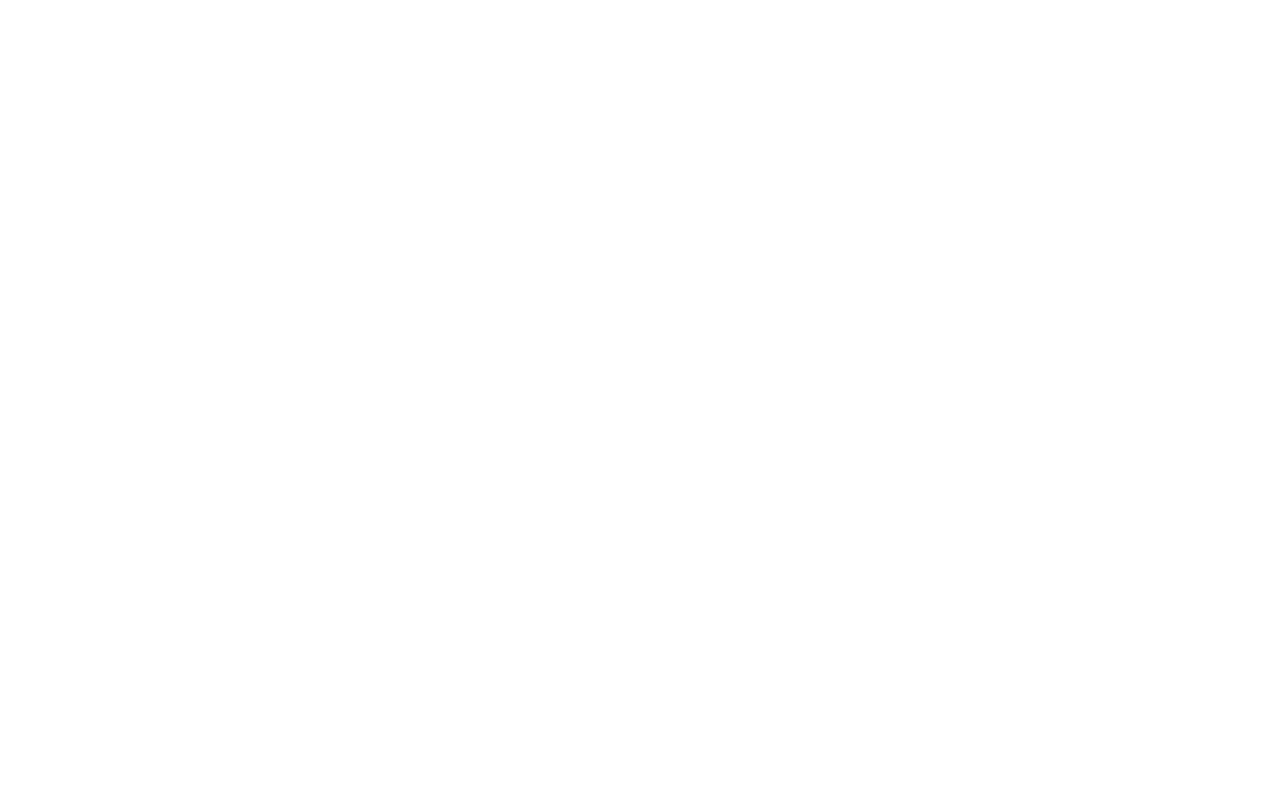
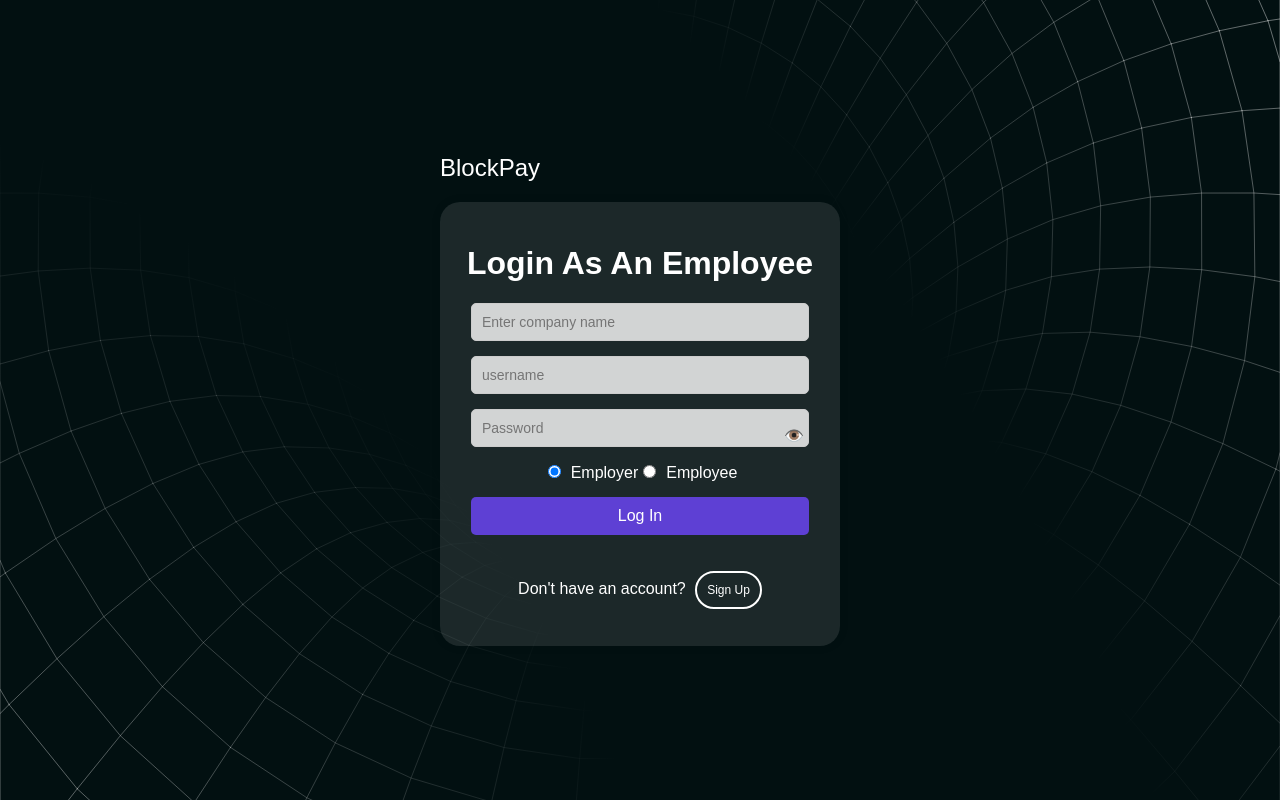
Before and after one commit to sarthakbansal7/BlockPay, a React (Create React App) app in the folder Front-End/: page /login in a window 1280 px wide. Before the commit this address had no page. Built offline with nearby package versions, Linux system fonts and the light colour scheme.

Commit message:
register, login integrate

```diff
--- a/Front-End/package.json
+++ b/Front-End/package.json
@@ -5,6 +5,7 @@
   "keywords": [],
   "main": "src/index.tsx",
   "dependencies": {
+    "axios": "^1.7.2",
     "highcharts": "^11.4.6",
     "highcharts-react-official": "^3.2.1",
     "react": "^18.0.0",
--- a/Front-End/src/App.js
+++ b/Front-End/src/App.js
@@ -11,6 +11,8 @@ import FAQsSection from "./components/FAQsSection";
 import Footer from "./components/Footer";
 import { Routes, Route } from "react-router-dom";
 import HrDashboard from "./hr_onboard";
+import Login from "./login";
+import Register from "./RegisterCompany";
 
 const App = () => {
   return (
@@ -33,6 +35,8 @@ const App = () => {
           }
         />
         <Route path="/dashboard" element={<HrDashboard />} />
+        <Route path="/login" element={<Login />} />
+        <Route path="/register" element={<Register />} />
       </Routes>
     </div>
   );
--- a/Front-End/src/RegisterCompany.js
+++ b/Front-End/src/RegisterCompany.js
@@ -1,9 +1,28 @@
 import React, { useState } from "react";
 import myVector from "./Vector.svg";
+import { useNavigate } from "react-router-dom";
+import axios from "axios";
+import domain from "./domain";
 
 const RegisterCompany = () => {
+  const [formValues, setFormValues] = useState({
+    companyName: "",
+    username: "",
+    password: "",
+    confirmPassword: "",
+  });
+
+  const handleInputChange = (event) => {
+    const { name, value } = event.target;
+    setFormValues({
+      ...formValues,
+      [name]: value,
+    });
+  };
+
   const [passwordVisible, setPasswordVisible] = useState(false);
   const [confirmPasswordVisible, setConfirmPasswordVisible] = useState(false);
+  const navigate = useNavigate();
 
   const togglePasswordVisibility = () => {
     setPasswordVisible(!passwordVisible);
@@ -11,6 +30,26 @@ const RegisterCompany = () => {
 
   const toggleConfirmPasswordVisibility = () => {
     setConfirmPasswordVisible(!confirmPasswordVisible);
+  };
+
+  const handleSubmit = async (event) => {
+    event.preventDefault();
+    console.log("Form Values: ", formValues);
+    // Here you can handle the form submission, such as sending the data to an API
+    const url = `${domain}/register`;
+    const res = await axios.post(url, {
+      companyName: formValues.companyName,
+      username: formValues.username,
+      password: formValues.password,
+    });
+    console.log(res);
+    const data = res.data;
+
+    if (data.status === "success") {
+      navigate("/login");
+    } else {
+      console.log("Register error");
+    }
   };
 
   return (
@@ -164,28 +203,33 @@ const RegisterCompany = () => {
         </div>
         <div className="register-container">
           <h1>Register Your Company</h1>
-          <form className="register-form">
+          <form className="register-form" onSubmit={handleSubmit}>
             <input
               type="text"
               className="form-input"
               placeholder="Enter company name"
               name="companyName"
+              value={formValues.companyName}
+              onChange={handleInputChange}
               required
             />
             <input
               type="text"
               className="form-input"
               placeholder="username"
-              name="companyName"
+              name="username"
+              value={formValues.username}
+              onChange={handleInputChange}
               required
             />
-
             <div className="password-container">
               <input
                 type={passwordVisible ? "text" : "password"}
                 className="form-input"
                 placeholder="Password"
                 name="password"
+                value={formValues.password}
+                onChange={handleInputChange}
                 required
               />
               <span
@@ -201,6 +245,8 @@ const RegisterCompany = () => {
                 className="form-input"
                 placeholder="Re-password"
                 name="confirmPassword"
+                value={formValues.confirmPassword}
+                onChange={handleInputChange}
                 required
               />
               <span
@@ -213,11 +259,16 @@ const RegisterCompany = () => {
             <button type="submit" className="submit-btn">
               Sign Up
             </button>
-
             <div>
               <p>
                 Already have an account?{" "}
-                <button className="SignIn-btn">Sign In</button>
+                <button
+                  className="SignIn-btn"
+                  type="button"
+                  onClick={() => navigate("/login")}
+                >
+                  Sign In
+                </button>
               </p>
             </div>
           </form>
--- a/Front-End/src/components/Headerhome.js
+++ b/Front-End/src/components/Headerhome.js
@@ -1,4 +1,5 @@
 import React from "react";
+import { Link } from "react-router-dom";
 
 const Header = () => {
   return (
@@ -18,10 +19,10 @@ const Header = () => {
         </ul>
       </nav>
       <div className="auth-linkshome">
-        <a href="#signin">Sign In</a>
-        <a href="#registerhome" className="register-btnhome">
+        <Link to="/login">Sign In</Link>
+        <Link to="/register" className="register-btnhome">
           Register
-        </a>
+        </Link>
       </div>
     </headerhome>
   );
--- a/Front-End/src/domain.js
+++ b/Front-End/src/domain.js
@@ -1,3 +1,3 @@
-const domain = "http://localhost:3000";
+const domain = "http://localhost:5000";
 
 export default domain;
--- a/Front-End/src/login.js
+++ b/Front-End/src/login.js
@@ -1,13 +1,29 @@
-
-
 import React, { useState } from "react";
 
 import myVector from "./Vector.svg";
+import { useNavigate } from "react-router-dom";
+import domain from "./domain";
+import axios from "axios";
 
 const RegisterCompany = () => {
+  const [formValues, setFormValues] = useState({
+    companyName: "",
+    username: "",
+    password: "",
+    userRole: "Employer",
+  });
   const [passwordVisible, setPasswordVisible] = useState(false);
+  const navigate = useNavigate();
   const [confirmPasswordVisible, setConfirmPasswordVisible] = useState(false);
   const [userRole, setUserRole] = useState("Employee");
+
+  const handleInputChange = (event) => {
+    const { name, value } = event.target;
+    setFormValues({
+      ...formValues,
+      [name]: value,
+    });
+  };
 
   const togglePasswordVisibility = () => {
     setPasswordVisible(!passwordVisible);
@@ -19,6 +35,33 @@ const RegisterCompany = () => {
 
   const handleRoleChange = (event) => {
     setUserRole(event.target.value);
+    setFormValues({
+      ...formValues,
+      userRole: event.target.value,
+    });
+  };
+
+  const handleSubmit = async (event) => {
+    event.preventDefault();
+    console.log("Form Values: ", formValues);
+
+    const url = `${domain}/login`;
+    console.log(url);
+    const res = await axios.post(url, {
+      companyName: formValues.companyName,
+      username: formValues.username,
+      password: formValues.password,
+      isHR: formValues.userRole === "Employer",
+    });
+    const data = res.data;
+
+    // TODO
+    if (data.token) {
+      navigate("/dashboard");
+    }
+    else {
+      console.log("Login error");
+    }
   };
 
   return (
@@ -182,28 +225,33 @@ p {
         </div>
         <div className="register-container">
           <h1>Login As An {userRole}</h1>
-          <form className="register-form">
+          <form className="register-form" onSubmit={handleSubmit}>
             <input
               type="text"
               className="form-input"
               placeholder="Enter company name"
               name="companyName"
+              value={formValues.companyName}
+              onChange={handleInputChange}
               required
             />
             <input
               type="text"
               className="form-input"
               placeholder="username"
-              name="companyName"
+              name="username"
+              value={formValues.username}
+              onChange={handleInputChange}
               required
             />
-
             <div className="password-container">
               <input
                 type={passwordVisible ? "text" : "password"}
                 className="form-input"
                 placeholder="Password"
                 name="password"
+                value={formValues.password}
+                onChange={handleInputChange}
                 required
               />
               <span
@@ -213,13 +261,12 @@ p {
                 {passwordVisible ? "🙈" : "👁️"}
               </span>
             </div>
-
             <div className="role-selection">
               <label>
                 <input
                   type="radio"
                   value="Employer"
-                  checked={userRole === "Employer"}
+                  checked={formValues.userRole === "Employer"}
                   onChange={handleRoleChange}
                   className="role-radio"
                 />
@@ -229,24 +276,28 @@ p {
                 <input
                   type="radio"
                   value="Employee"
-                  checked={userRole === "Employee"}
+                  checked={formValues.userRole === "Employee"}
                   onChange={handleRoleChange}
                   className="role-radio"
                 />
                 Employee
               </label>
             </div>
-
             <div>
               <button type="submit" className="submit-btn">
                 Log In
               </button>
             </div>
-
             <div>
               <p>
                 Don't have an account?{" "}
-                <button className="SignIn-btn">Sign Up</button>
+                <button
+                  className="SignIn-btn"
+                  type="button"
+                  onClick={() => navigate("/register")}
+                >
+                  Sign Up
+                </button>
               </p>
             </div>
           </form>
```
Also changed, not shown: 1 other file (tests, documents, lock files or other folders).
